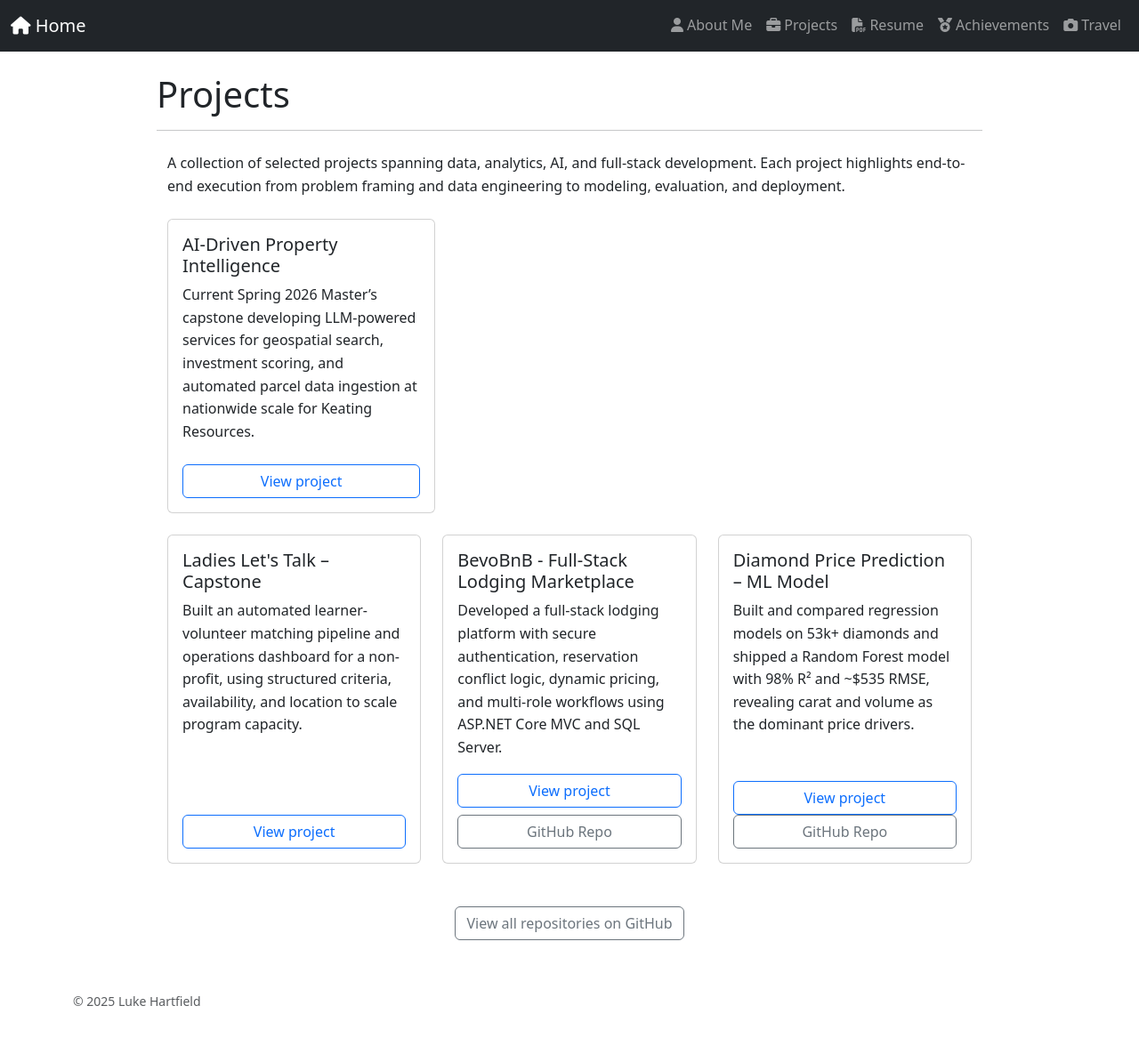
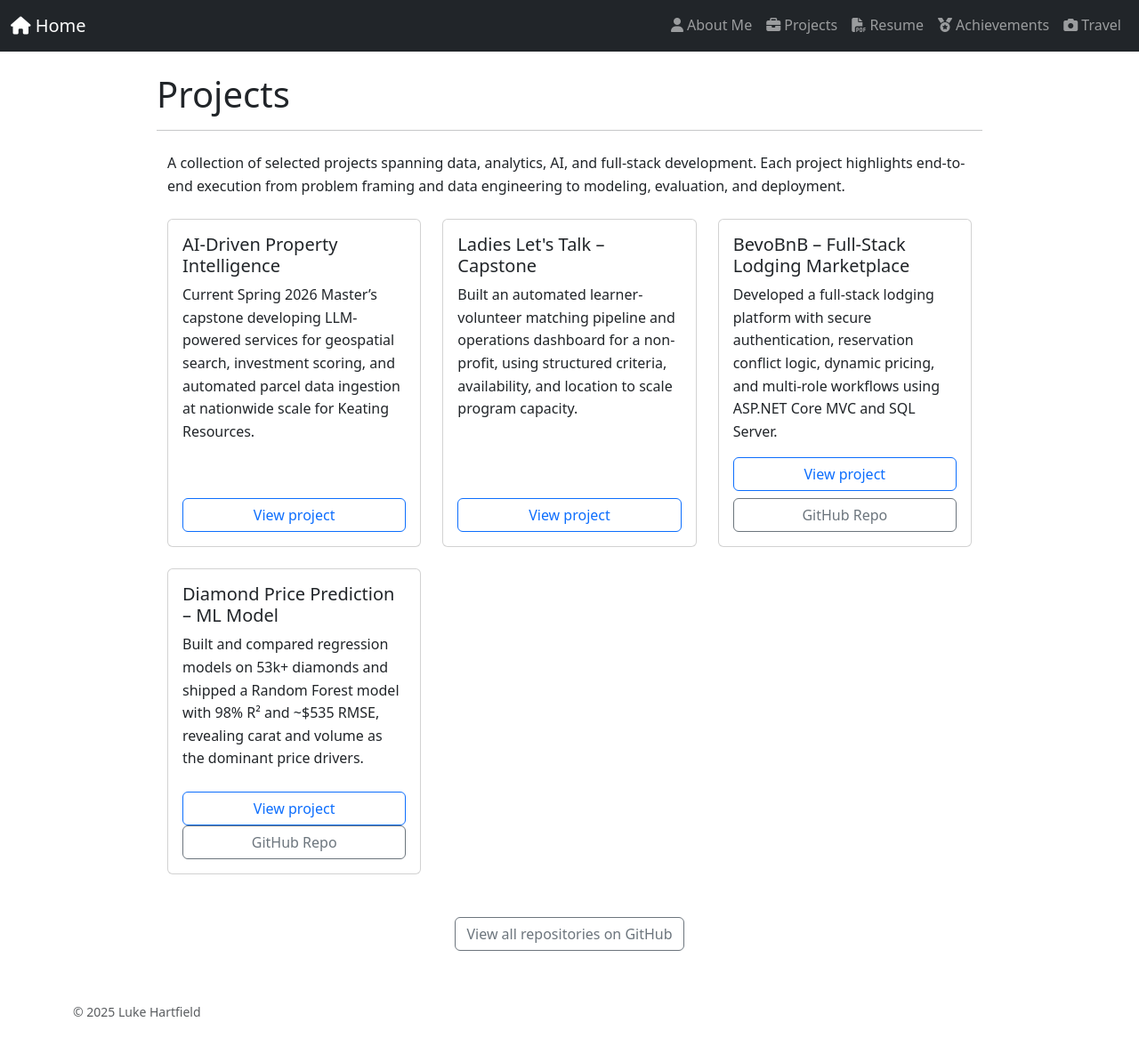
Before and after one commit to lukehartfield/lukehartfield.github.io, a Jekyll site: the page built from projects/index.md, in a window 1280 px wide. Shown: the whole page at 89% size. Built offline with Jekyll 4.4.1, drawn with Linux system fonts in a browser that asks for light colours; our own code applies the rules of GitHub Pages for plain Markdown files.

Commit message:
Update index.md

```diff
--- a/projects/index.md
+++ b/projects/index.md
@@ -1,38 +1,37 @@
-
 <h1>Projects</h1>
 <hr/>
 
 <div class="container mt-4">
   <p class="mb-4">
-    A collection of selected projects spanning data, analytics, AI, and full-stack development. Each project highlights end-to-end execution from problem framing and data engineering to modeling, evaluation, and deployment.
+    A collection of selected projects spanning data, analytics, AI, and full-stack development. Each project highlights
+    end-to-end execution from problem framing and data engineering to modeling, evaluation, and deployment.
   </p>
 
-  <!-- Diligence / Keating Resources -->
-<div class="col-md-6 col-lg-4 mb-4">
-  <div class="card h-100">
-    <div class="card-body d-flex flex-column">
-      <h2 class="h5 card-title">AI-Driven Property Intelligence</h2>
-      <p class="card-text flex-grow-1">
-        Current Spring 2026 Master’s capstone developing LLM-powered services for geospatial search, investment scoring,
-        and automated parcel data ingestion at nationwide scale for Keating Resources.
-      </p>
-      <a class="btn btn-outline-primary mt-2"
-         href="{{ '/projects/keating/' | relative_url }}">
-        View project
-      </a>
+  <div class="row">
+    <!-- Diligence / Keating Resources -->
+    <div class="col-md-6 col-lg-4 mb-4">
+      <div class="card h-100">
+        <div class="card-body d-flex flex-column">
+          <h2 class="h5 card-title">AI-Driven Property Intelligence</h2>
+          <p class="card-text flex-grow-1">
+            Current Spring 2026 Master’s capstone developing LLM-powered services for geospatial search, investment
+            scoring, and automated parcel data ingestion at nationwide scale for Keating Resources.
+          </p>
+          <a class="btn btn-outline-primary mt-2"
+             href="{{ '/projects/keating/' | relative_url }}">
+            View project
+          </a>
+        </div>
+      </div>
     </div>
-  </div>
-</div>
-
-
-  <div class="row">
     <!-- Ladies Let's Talk -->
     <div class="col-md-6 col-lg-4 mb-4">
       <div class="card h-100">
         <div class="card-body d-flex flex-column">
           <h2 class="h5 card-title">Ladies Let&apos;s Talk – Capstone</h2>
           <p class="card-text flex-grow-1">
-            Built an automated learner-volunteer matching pipeline and operations dashboard for a non-profit, using structured criteria, availability, and location to scale program capacity.
+            Built an automated learner-volunteer matching pipeline and operations dashboard for a non-profit, using
+            structured criteria, availability, and location to scale program capacity.
           </p>
           <a class="btn btn-outline-primary mt-2"
              href="{{ '/projects/llt/' | relative_url }}">
@@ -41,52 +40,56 @@
         </div>
       </div>
     </div>
+    <!-- BevoBnB -->
+    <div class="col-md-6 col-lg-4 mb-4">
+      <div class="card h-100">
+        <div class="card-body d-flex flex-column">
+          <h2 class="h5 card-title">BevoBnB – Full-Stack Lodging Marketplace</h2>
+          <p class="card-text flex-grow-1">
+            Developed a full-stack lodging platform with secure authentication, reservation conflict logic,
+            dynamic pricing, and multi-role workflows using ASP.NET Core MVC and SQL Server.
+          </p>
+          <a class="btn btn-outline-primary mb-2"
+             href="{{ '/projects/bevobnb/' | relative_url }}">
+            View project
+          </a>
+          <a class="btn btn-outline-secondary"
+             href="https://github.com/lukehartfield/BevoBnb"
+             target="_blank">
+            GitHub Repo
+          </a>
+        </div>
+      </div>
+    </div>
+    <!-- Force new row on large screens (3 across then 1) -->
+    <div class="w-100 d-none d-lg-block"></div>
+    <!-- Diamond Price Prediction -->
+    <div class="col-md-6 col-lg-4 mb-4">
+      <div class="card h-100">
+        <div class="card-body d-flex flex-column">
+          <h2 class="h5 card-title">Diamond Price Prediction – ML Model</h2>
+          <p class="card-text flex-grow-1">
+            Built and compared regression models on 53k+ diamonds and shipped a Random Forest model with 98% R² and
+            ~$535 RMSE, revealing carat and volume as the dominant price drivers.
+          </p>
+          <a class="btn btn-outline-primary mt-2"
+             href="{{ '/projects/diamondmodel/' | relative_url }}">
+            View project
+          </a>
+          <a class="btn btn-outline-secondary"
+             href="https://github.com/lukehartfield/DiamondPricePrediction"
+             target="_blank">
+            GitHub Repo
+          </a>
+        </div>
+      </div>
+    </div>
 
-<!-- BevoBnB -->
-<div class="col-md-6 col-lg-4 mb-4">
-  <div class="card h-100">
-    <div class="card-body d-flex flex-column">
-      <h2 class="h5 card-title">BevoBnB - Full-Stack Lodging Marketplace</h2>
-      <p class="card-text flex-grow-1">
-        Developed a full-stack lodging platform with secure authentication, reservation conflict logic, dynamic pricing, and multi-role workflows using ASP.NET Core MVC and SQL Server.
-      </p>
-      <a class="btn btn-outline-primary mb-2"
-         href="{{ '/projects/bevobnb/' | relative_url }}">
-        View project
-      </a>
-      <a class="btn btn-outline-secondary"
-         href="https://github.com/lukehartfield/BevoBnb"
-         target="_blank">
-        GitHub Repo
-      </a>
-    </div>
-  </div>
+  </div> <!-- /.row -->
+
+  <p class="text-center mt-4">
+    <a href="https://github.com/lukehartfield" target="_blank" class="btn btn-outline-secondary">
+      View all repositories on GitHub
+    </a>
+  </p>
 </div>
-
-<!-- Diamond Price Prediction -->
-<div class="col-md-6 col-lg-4 mb-4">
-  <div class="card h-100">
-    <div class="card-body d-flex flex-column">
-      <h2 class="h5 card-title">Diamond Price Prediction – ML Model</h2>
-      <p class="card-text flex-grow-1">
-        Built and compared regression models on 53k+ diamonds and shipped a Random Forest model with 98% R² and ~$535 RMSE, revealing carat and volume as the dominant price drivers.
-      </p>
-      <a class="btn btn-outline-primary mt-2"
-         href="{{ '/projects/diamondmodel/' | relative_url }}">
-        View project
-      </a>
-      <a class="btn btn-outline-secondary"
-         href="https://github.com/lukehartfield/DiamondPricePrediction"
-         target="_blank">
-        GitHub Repo
-      </a>
-    </div>
-  </div>
-</div>
-
-
-<p class="text-center mt-4">
-  <a href="https://github.com/lukehartfield" target="_blank" class="btn btn-outline-secondary">
-    View all repositories on GitHub
-  </a>
-</p>
```
